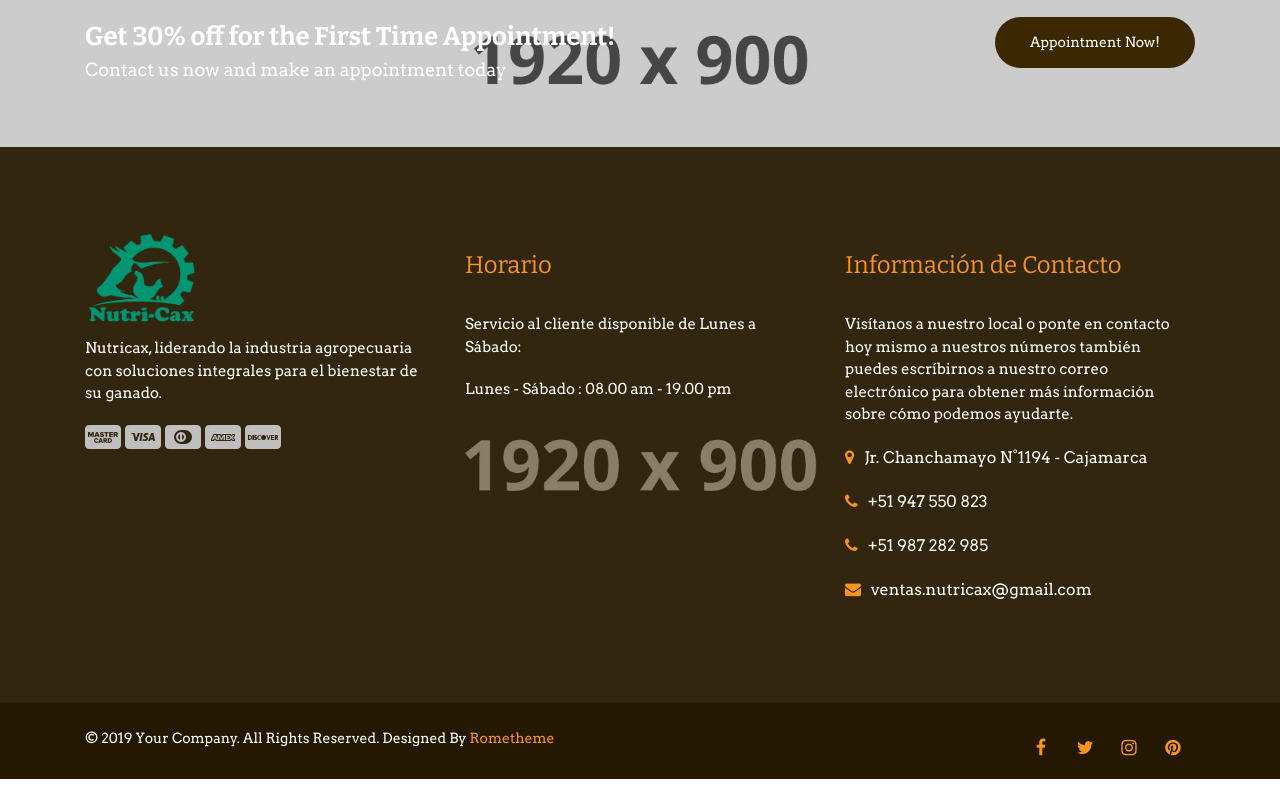
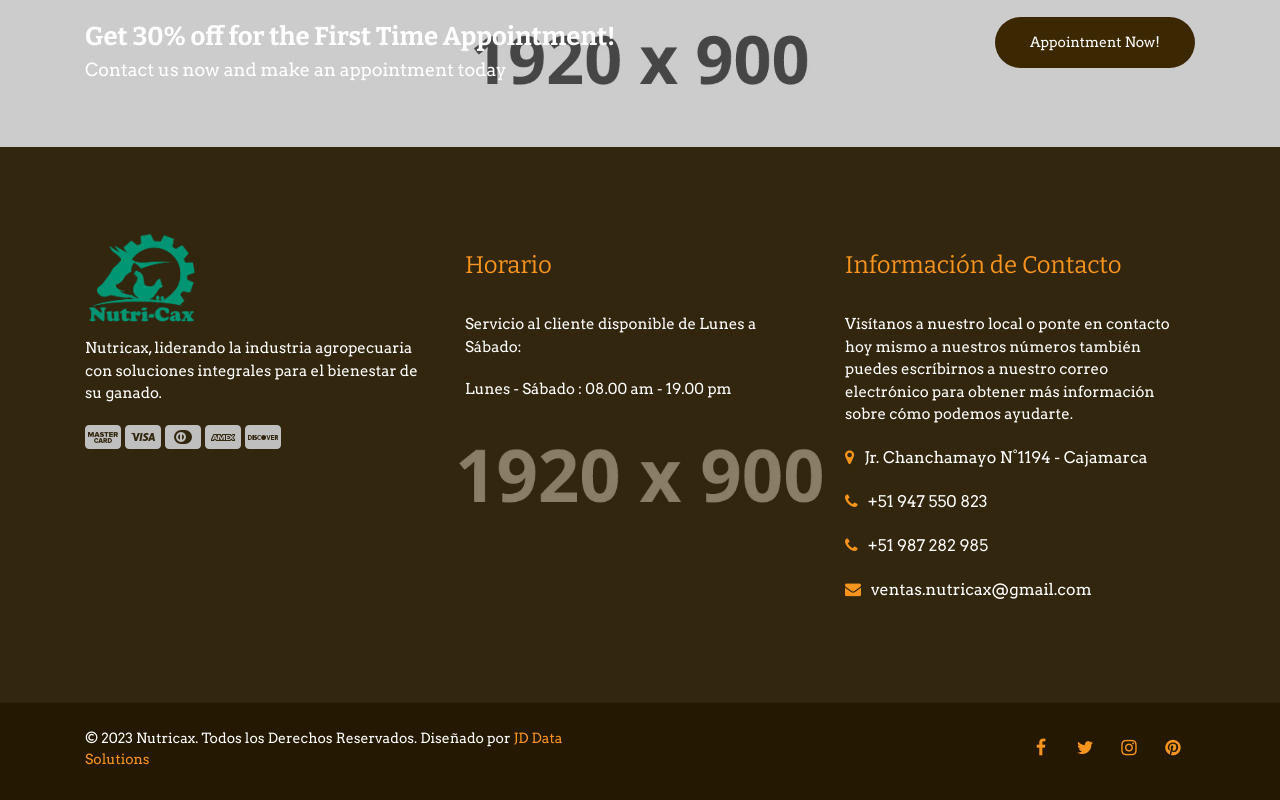
Before and after one commit to momexdah/nutricax, a website: page index.html in a window 1280 px wide. Shown: the part 4671-5471 px from the top of the page. Before the commit the page ends 5450 px from the top, so only its background shows below. Drawn offline with nearby package versions, Linux system fonts and the light colour scheme; files whose address does not match are found by name.

Commit message:
Update index.html

```diff
--- a/index.html
+++ b/index.html
@@ -777,8 +777,8 @@
           <div class="row">
             <div class="col-sm-6 col-md-6">
               <p class="ftex">
-                &copy; 2019 Your Company. All Rights Reserved. Designed By
-                <span class="text-primary">Rometheme</span>
+                &copy; 2023 Nutricax. Todos los Derechos Reservados. Diseñado por
+                <a class="text-primary" href="https://www.arzatechnology.com/">JD Data Solutions</a>
               </p>
             </div>
             <div class="col-sm-6 col-md-6">
```
